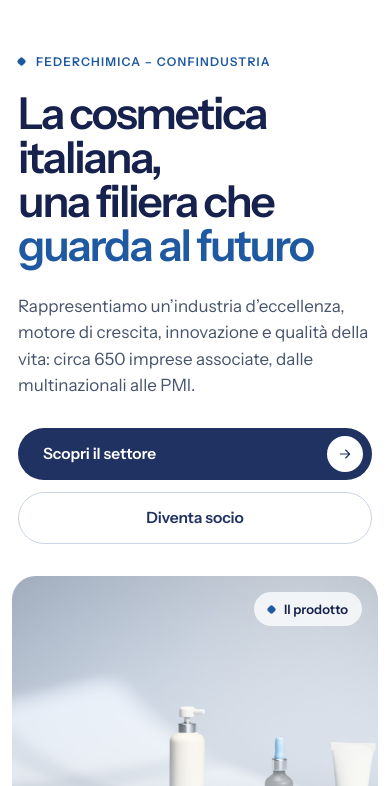
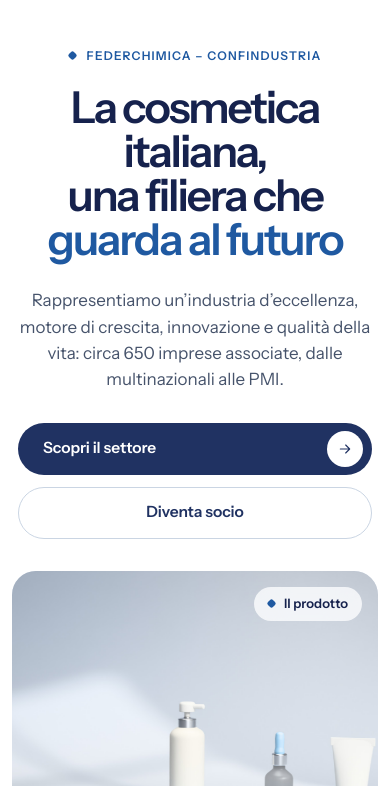
Before and after one commit to ckd29/cosmetica-italia-proposte-grafiche, a plain HTML site: page P9-Home.dc.html in a window 390 px wide. Shown: the part 58-844 px from the top of the page. Drawn offline with Linux system fonts and the light colour scheme.

Commit message:
P9 Home: hero centrata con titolo in alto, descrizione e bottoni sotto
Titolo su due righe, occhiello, descrizione e bottoni impilati e
centrati; su mobile i bottoni restano a tutta larghezza. Vale anche per
le tavole P9-Home-mobile e P9-Home-mobile-2, che importano P9-Home.

Co-Authored-By: Claude Opus 5.5 <noreply@anthropic.com>
Claude-Session: https://claude.ai/code/session_01HFtrmRXj6y8QfryyNof2mp

```diff
--- a/P9-Home.dc.html
+++ b/P9-Home.dc.html
@@ -313,15 +313,16 @@ body{margin:0}
 
 /* ===================== HERO · finestra sugli insight ===================== */
 .h9{position:relative;padding:60px 0 0;background:#fff}
-.h9-top{display:grid;grid-template-columns:minmax(0,1.7fr) minmax(0,1fr);gap:56px;align-items:end}
+.h9-top{display:flex;flex-direction:column;align-items:center;gap:26px;text-align:center}
+.h9-copy{display:flex;flex-direction:column;align-items:center;max-width:1180px}
 .h9-eye{margin-bottom:28px;animation:h9fade .9s cubic-bezier(.2,.8,.2,1) .05s both}
-.h9-t{font-size:clamp(46px,5.5vw,80px);line-height:.98;letter-spacing:-.048em;font-weight:600;color:#16224D}
+.h9-t{font-size:clamp(44px,5vw,72px);line-height:1.02;letter-spacing:-.048em;font-weight:600;color:#16224D}
 .h9-t .ln{display:block;overflow:hidden;padding-bottom:.08em;margin-bottom:-.08em}
 .h9-t .li{display:block;animation:h9up 1.15s cubic-bezier(.2,.8,.2,1) both;animation-delay:calc(.14s + var(--i) * .11s)}
 .h9-t .hl{color:#1F59A1}
-.h9-side{padding-bottom:12px;animation:h9fade 1s cubic-bezier(.2,.8,.2,1) .6s both}
-.h9-lead{max-width:470px;font-size:18.5px;line-height:1.55;color:#46536B}
-.h9-ctas{display:flex;flex-wrap:wrap;gap:12px;margin-top:30px}
+.h9-side{display:flex;flex-direction:column;align-items:center;animation:h9fade 1s cubic-bezier(.2,.8,.2,1) .6s both}
+.h9-lead{max-width:640px;font-size:18.5px;line-height:1.55;color:#46536B}
+.h9-ctas{display:flex;flex-wrap:wrap;justify-content:center;gap:12px;margin-top:30px}
 @keyframes h9up{from{transform:translateY(108%)}to{transform:none}}
 @keyframes h9fade{from{opacity:0;transform:translateY(18px)}to{opacity:1;transform:none}}
 
@@ -615,8 +616,6 @@ body{margin:0}
 .sv9-tab{gap:10px;font-size:15px}
 }
 @container site (max-width: 1080px){
-.h9-top{grid-template-columns:1fr;gap:26px;align-items:start}
-.h9-side{padding-bottom:0}
 .h9-stage{height:560px}
 .ev9-g{grid-template-columns:1fr;gap:48px}
 .ev9-side{display:grid;grid-template-columns:repeat(2,minmax(0,1fr));gap:28px}
@@ -657,7 +656,8 @@ body{margin:0}
 .h9-eye{margin-bottom:20px;font-size:12px;letter-spacing:.1em}
 .h9-t{font-size:44px;line-height:1.0}
 .h9-lead{font-size:17px}
-.h9-ctas{flex-direction:column;align-items:stretch}
+.h9-side{align-self:stretch}
+.h9-ctas{align-self:stretch;flex-direction:column;align-items:stretch}
 .h9-ctas .b9{justify-content:space-between}
 .h9-ctas .b9-line{justify-content:center}
 .h9-sw{padding:32px 12px 0}
@@ -799,7 +799,7 @@ body{margin:0}
 <div class="wrap h9-top">
 <div class="h9-copy">
 <p class="ey9 h9-eye"><span><span class="h9-e1">Associazione Nazionale Imprese Cosmetiche · </span>Federchimica – Confindustria</span></p>
-<h1 id="p9-h1" class="h9-t"><span class="ln" style="--i:0"><span class="li">La cosmetica italiana,</span></span> <span class="ln" style="--i:1"><span class="li">una filiera che</span></span> <span class="ln" style="--i:2"><span class="li hl">guarda al futuro</span></span></h1>
+<h1 id="p9-h1" class="h9-t"><span class="ln" style="--i:0"><span class="li">La cosmetica italiana,</span></span> <span class="ln" style="--i:1"><span class="li">una filiera che <span class="hl">guarda al futuro</span></span></span></h1>
 </div>
 <div class="h9-side">
 <p class="h9-lead">Rappresentiamo un’industria d’eccellenza, motore di crescita, innovazione e qualità della vita: circa 650 imprese associate, dalle multinazionali alle PMI.</p>
```
